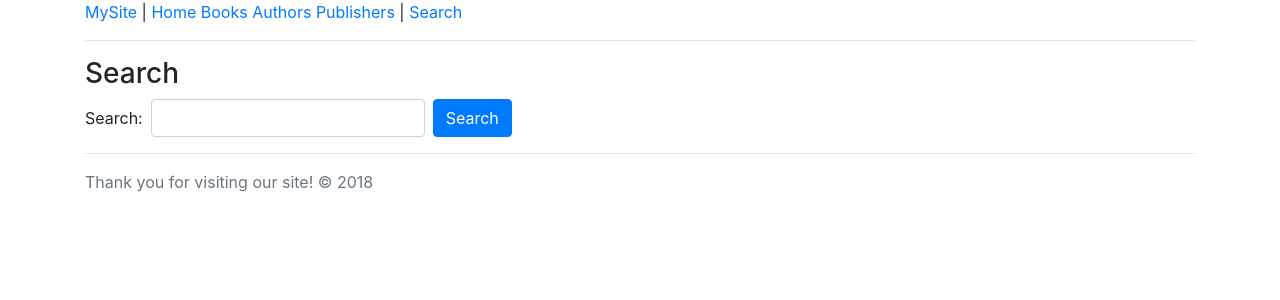
After one commit to Lukisn/DjangoTutorial, a Django app: page /books/search in a window 1280 px wide. The commit adds this page. Shown: the top 300 px of the page. Run offline with Django 3.2, Linux system fonts and the light colour scheme; some libraries are stand-ins or nearby versions.

Commit message:
added basic manual search form template and view

```diff
--- a/mybooksite/books/urls.py
+++ b/mybooksite/books/urls.py
@@ -2,7 +2,7 @@
 # -*- coding: utf-8 -*-
 from django.urls import path
 from .views import index, list_authors, list_books, list_publishers, \
-    author_details, book_details, publisher_details
+    author_details, book_details, publisher_details, search
 
 
 app_name = 'books'
@@ -15,4 +15,5 @@ urlpatterns = [
     path("publisher", list_publishers, name="publisher_list"),
     path("publisher/<int:publisher_id>", publisher_details,
          name="publisher_details"),
+    path("search", search, name="search"),
 ]
--- a/mybooksite/books/views.py
+++ b/mybooksite/books/views.py
@@ -1,6 +1,7 @@
 from random import choice
 
 from django.shortcuts import render
+from django.db.models import Q
 from .models import Author, Publisher, Book
 
 
@@ -47,3 +48,19 @@ def publisher_details(request, publisher_id):
     return render(request, "books/details_publisher.html", {
         "publisher": publisher
     })
+
+
+def search(request):
+    query = request.GET.get("q", "").strip()
+    results = []
+    if query:
+        qset = (  # create a complex query by "OR"ing the queries together:
+            Q(title__contains=query) |
+            Q(authors__first_name__contains=query) |
+            Q(authors__last_name__contains=query)
+        )
+        results = Book.objects.filter(qset).distinct()
+    return render(request, "books/search.html", {
+        "query": query,
+        "results": results,
+    })
--- a/mybooksite/templates/base.html
+++ b/mybooksite/templates/base.html
@@ -15,7 +15,7 @@
       {% block content %}{% endblock %}
       {% block footer %}
         <hr />
-        <p>Thank you for visiting our site! &copy; 2018</p>
+        <p class="text-muted">Thank you for visiting our site! &copy; 2018</p>
       {% endblock %}
     </div>
     {# Bootstrap JavaScript #}
--- a/mybooksite/templates/books/base.html
+++ b/mybooksite/templates/books/base.html
@@ -7,5 +7,7 @@
   <a href="{% url 'books:book_list' %}">Books</a>
   <a href="{% url 'books:author_list' %}">Authors</a>
   <a href="{% url 'books:publisher_list' %}">Publishers</a>
+  <span>|</span>
+  <a href="{% url 'books:search' %}">Search</a>
   <hr />
 {% endblock %}
--- /dev/null
+++ b/mybooksite/templates/books/search.html
@@ -0,0 +1,32 @@
+{% extends "books/base.html" %}
+
+{% block title %}
+  Search{% if query %} Results{% endif %}
+{% endblock %}
+
+{% block content %}
+  <h3>Search</h3>
+  <form class="form-inline" action="{% url 'books:search' %}" method="GET">
+    <label for="q">Search: </label>
+    <input class="form-control ml-2" type="text" name="q" value="{% if query %}{{ query|escape }}{% endif %}" />
+    <button class="btn btn-primary ml-2" type="submit">Search</button>
+  </form>
+  {% if query %}
+    <hr />
+    <h3>Results</h3>
+    {% if results %}
+      <ul>
+      {% for book in results %}
+        <li>
+          <a href="{% url 'books:book_details' book.id %}">{{ book.title }}</a>
+          {% for author in book.authors.all %}
+            {% if forloop.first %}({% endif %}<a href="{% url 'books:author_details' author.id %}">{{ author }}</a>{% if forloop.last %}){% else %}, {% endif %}
+          {% endfor %}
+        </li>
+      {% endfor %}
+      </ul>
+    {% else %}
+      <p>No matches found!</p>
+    {% endif %}
+  {% endif %}
+{% endblock %}
```
